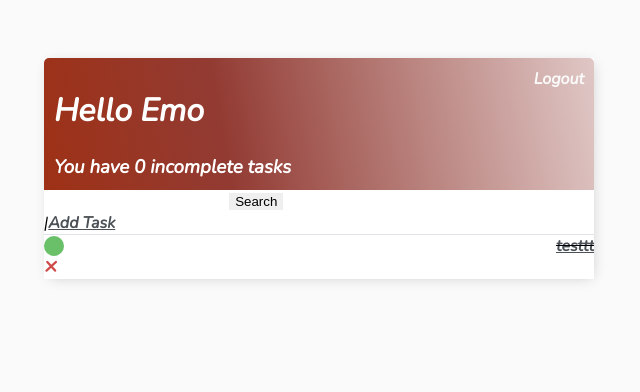
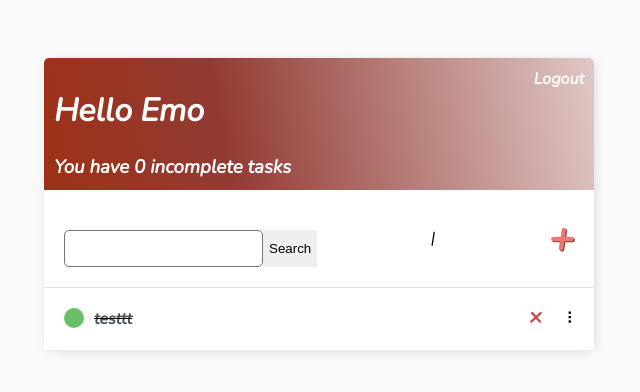
Before and after one commit to emilianstoyanov/Django-To-Do-List-App, a Django app: page / in a window 1280 px wide. Shown: the top 392 px of the page, without its empty margins (321-961 px from the left). Run offline with Django 4.2, Linux system fonts and the light colour scheme; a user stored in the database is signed in; data comes from the database, SQL or seed files in the repository; both versions use the stored data as it was after the commit.

Commit message:
conf del

```diff
--- a/todo_list/base/templates/base/main.html
+++ b/todo_list/base/templates/base/main.html
@@ -106,13 +106,13 @@
                 padding: 20px 0px;
             }
 
-            .delete-link {
-                text-decoration: none;
-                font-weight: 900;
-                color: #cf4949;
-                font-size: 22px;
-                line-height: 0;
-                padding: 20px 0px;
+             /*Handle Classes*/
+
+            .handle {
+                display: inline-block;
+                padding: 20px 16px;
+                cursor: grab;
+                user-select: none;
             }
 
             .handle:after,
@@ -120,6 +120,12 @@
                 display: block;
                 content: "";
             }
+
+            .handle:active,
+                .handle:active:before,
+                .handle:active:after {
+                    cursor: grabbing;
+                }
 
             .dropArea {
                 background-color: #f1f2f6;
@@ -132,7 +138,59 @@
             }
 
 
+            #add-link {
+                color: #EB796F;
+                text-decoration: none;
+                font-size: 42px;
+                text-shadow: 1px 1px #81413b;
+            }
 
+            #search-add-wrapper {
+                display: flex;
+                justify-content: space-between;
+                align-items: center;
+                padding: 20px;
+            }
+
+        @media screen and (max-width:320px) {
+            #search-add-wrapper {
+                padding: 10px;
+            }
+        }
+
+        input[type=text],
+        input[type=password],
+        textarea {
+            border: 1px solid #757575;
+            border-radius: 5px;
+            padding: 10px;
+            width: 90%;
+        }
+
+        label {
+            padding-top: 10px !important;
+            display: block;
+        }
+
+        ::placeholder {
+            font-weight: 300;
+            opacity: 0.5;
+        }
+
+        .button {
+            border: 1px solid #757575;
+            background-color: #FFF;
+            color: #EB796F;
+            padding: 10px;
+            font-size: 14px;
+            border-radius: 5px;
+            cursor: pointer;
+            text-decoration: none;
+        }
+
+        .card-body {
+            padding: 20px;
+        }
         </style>
     </head>
 
--- a/todo_list/base/templates/base/task_list.html
+++ b/todo_list/base/templates/base/task_list.html
@@ -7,6 +7,9 @@
         <h3 style="margin:0">You have <i>{{count}}</i> incomplete task{{ count|pluralize:"s" }}</h3>
     </div>
 
+
+
+
     {% if request.user.is_authenticated %}
     <a href="{% url 'logout' %}">Logout</a> {% else %}
     <a href="{% url 'login' %}">Login</a> {% endif %}
@@ -14,48 +17,36 @@
 
 
 <div id="search-add-wrapper">
-<form method="GET">
-    <input type="text" name="search-area" value="{{search_input}}">
-    <input type="submit" value="Search">
-</form>
+    <form method="GET" style="margin-top: 20px;display: flex;">
+        <input type="text" name="search-area" value="{{search_input}}">
+        <input type="submit" value="Search">
+    </form>
+|   <a id="add-link" href="{% url 'task-create' %}">&#x2b;</a>
+</div>
 
 
 
-</div>
-
-|<a href="{% url 'task-create' %}">Add Task</a>
-
-<div class="task-items-wrapper">
+<div id="tasklist" class="task-items-wrapper">
     {% for task in tasks %}
-
-
-
-
-
-
-
-    <div class="task-wrapper">
-        {% if task.complete %}
-        <div class="task-complete-icon"></div>
-        <i><s><a href="{% url 'task-update' task.id %}">{{task}}</a></s></i> {% else %}
-
+    <div class="task-wrapper data-position="{{task.pk}}">
         <div class="task-title">
-
-
-        </div>
-        <a class='delete-link' href="{% url 'task-delete' task.id %}">&#215;</a>
-
-        <div class="task-title">
+            {% if task.complete %}
+            <div class="task-complete-icon"></div>
+            <i><s><a href="{% url 'task-update' task.id %}">{{task}}</a></s></i> {% else %}
             <div class="task-incomplete-icon"></div>
             <a href="{% url 'task-update' task.id %}">{{task}}</a> {% endif %}
         </div>
-        <a class='delete-link' href="{% url 'task-delete' task.id %}">&#215;</a>
-
-
+        <div class="task-controls">
+            <a class="delete-link" href="{% url 'task-delete' task.id %}">&#215;</a>
+            <span class="handle">&nbsp;&#10247;</span>
+        </div>
     </div>
 
     {% empty %}
-    <h3>No items in list</h3>
+    <div style="text-align: center; padding-bottom: 10px; line-height: 1em;">
+        <h3>No new tasks are created.</h3>
+        <h3>Create a <a style="text-decoration: none; color: #e53935;" href="{% url 'task-create' %}">New task</a> ! </h3>
+    </div>
     {% endfor %}
 </div>
 
```
Also changed, not shown: todo_list/base/templates/base/task_confirm_delete.html (+13 -6 lines), todo_list/base/templates/base/task_form.html (+12 -7 lines), todo_list/db.sqlite3.
